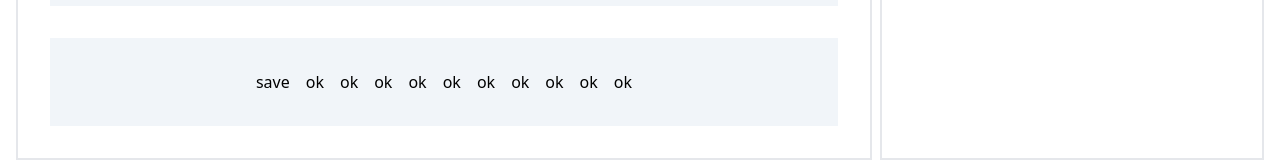
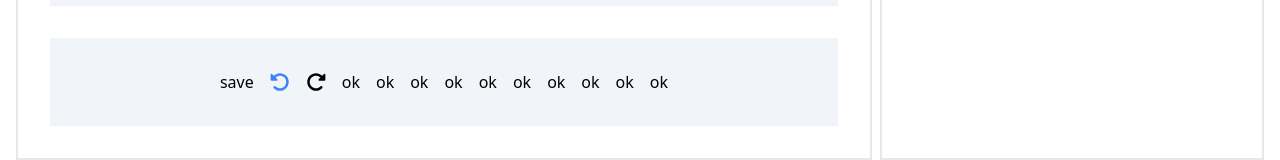
Before and after one commit to pharos-lab/media-library, a Vue app: page / in a window 1280 px wide. Shown: the part 624-784 px from the top of the page. Built offline with nearby package versions, Linux system fonts and the light colour scheme.

Commit message:
add rotate right and left icon

```diff
--- a/src/components/MediaLibrary.vue
+++ b/src/components/MediaLibrary.vue
@@ -9,6 +9,17 @@
             </div>
             <div class="controls flex gap-4 justify-center bg-slate-100 p-8">
                 <button @click="save">save</button>
+                <button>
+                    <svg xmlns="http://www.w3.org/2000/svg" viewBox="0 0 512 512" class="size-5 fill-blue-500">
+                        <path d="M48.5 224H40c-13.3 0-24-10.7-24-24V72c0-9.7 5.8-18.5 14.8-22.2s19.3-1.7 26.2 5.2L98.6 96.6c87.6-86.5 228.7-86.2 315.8 1c87.5 87.5 87.5 229.3 0 316.8s-229.3 87.5-316.8 0c-12.5-12.5-12.5-32.8 0-45.3s32.8-12.5 45.3 0c62.5 62.5 163.8 62.5 226.3 0s62.5-163.8 0-226.3c-62.2-62.2-162.7-62.5-225.3-1L185 183c6.9 6.9 8.9 17.2 5.2 26.2s-12.5 14.8-22.2 14.8H48.5z"/>
+                    </svg>
+                </button>
+
+                <button>
+                    <svg xmlns="http://www.w3.org/2000/svg" viewBox="0 0 512 512" class="size-5">
+                        <path d="M463.5 224H472c13.3 0 24-10.7 24-24V72c0-9.7-5.8-18.5-14.8-22.2s-19.3-1.7-26.2 5.2L413.4 96.6c-87.6-86.5-228.7-86.2-315.8 1c-87.5 87.5-87.5 229.3 0 316.8s229.3 87.5 316.8 0c12.5-12.5 12.5-32.8 0-45.3s-32.8-12.5-45.3 0c-62.5 62.5-163.8 62.5-226.3 0s-62.5-163.8 0-226.3c62.2-62.2 162.7-62.5 225.3-1L327 183c-6.9 6.9-8.9 17.2-5.2 26.2s12.5 14.8 22.2 14.8H463.5z"/>
+                    </svg>
+                </button>
                 <div v-for="n in 10">ok</div>
 
             </div>
```
